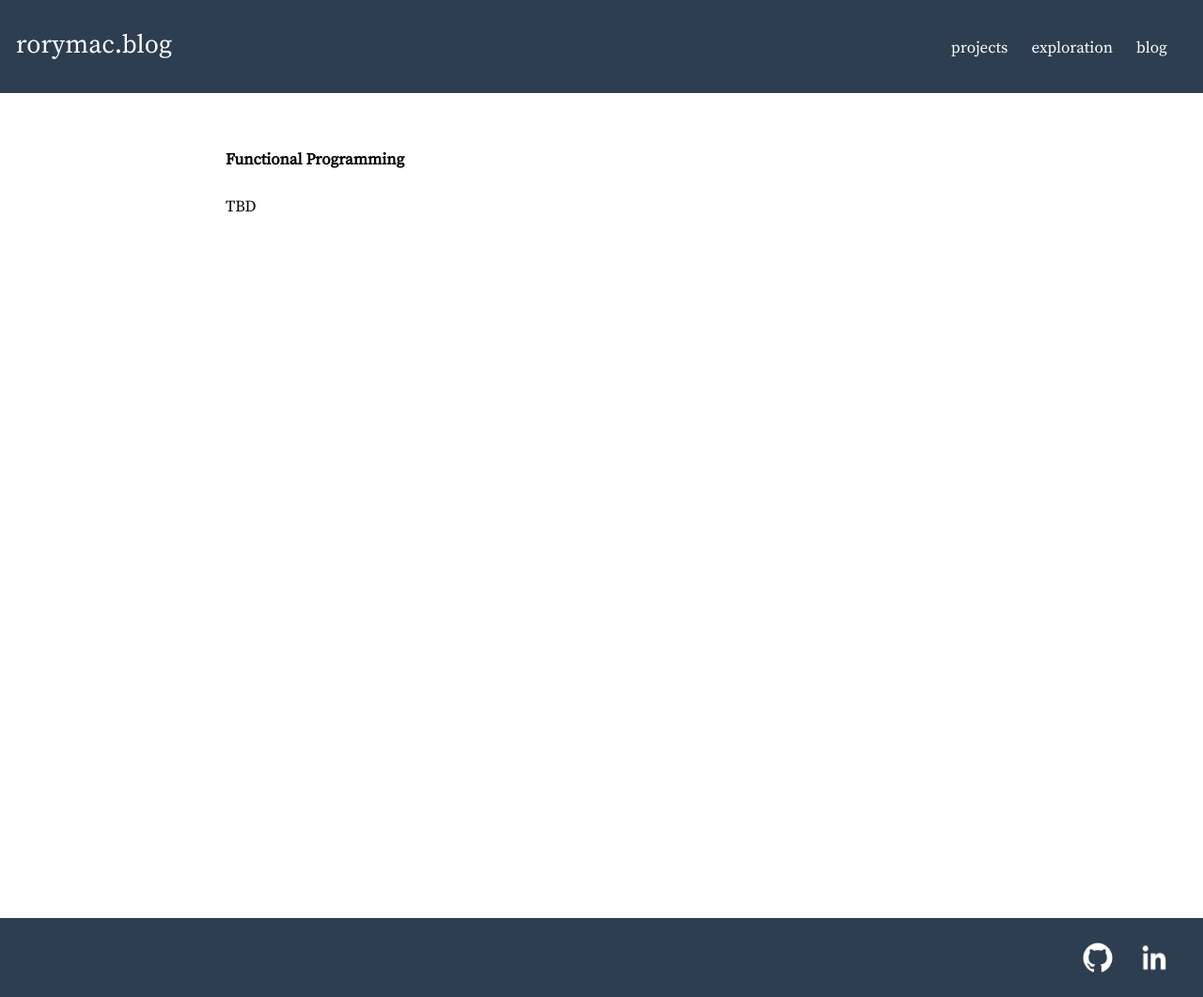
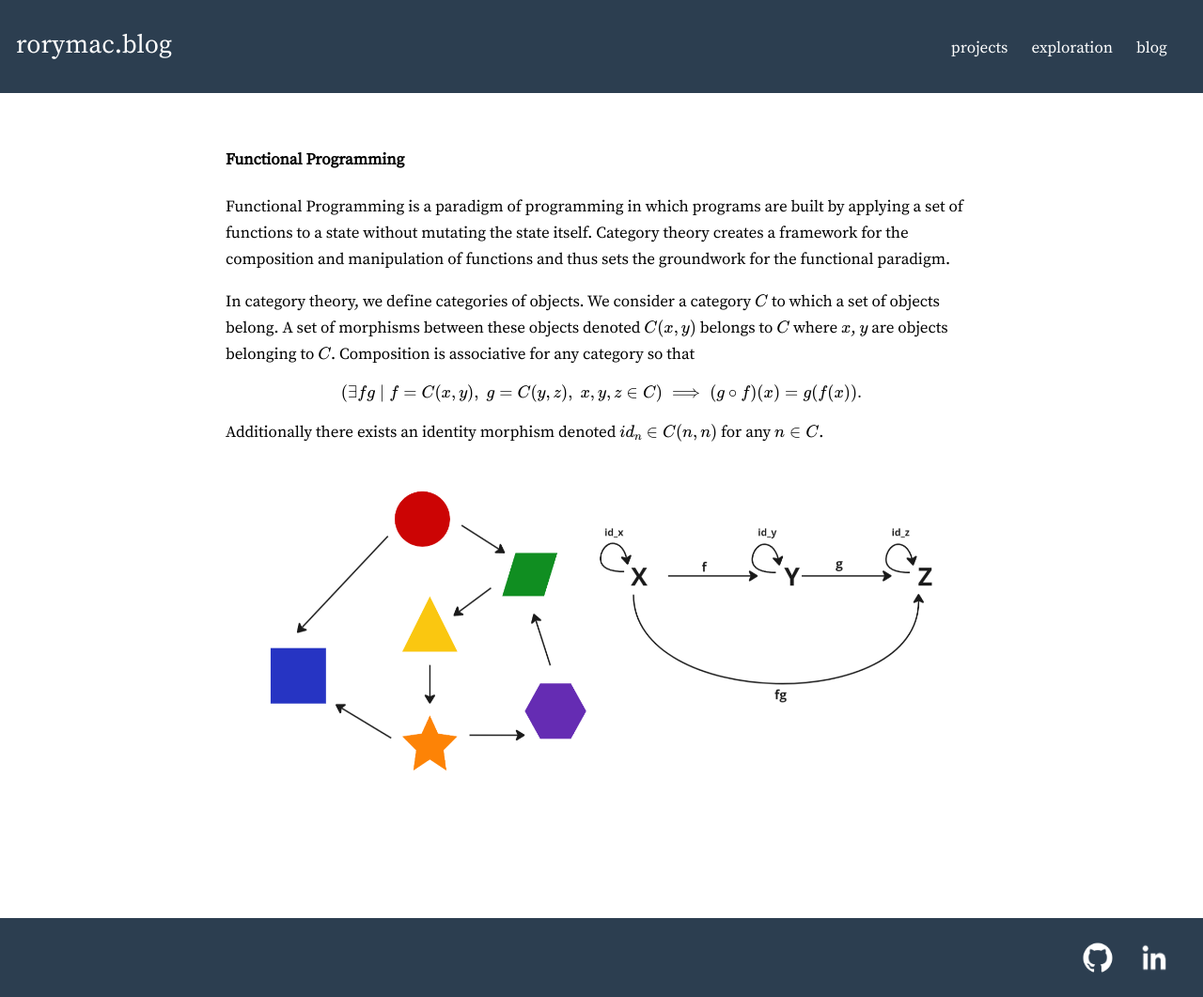
Before and after one commit to Rory-Mac/personal-website, a Jekyll site: the page built from High-Level Programming/Functional.markdown, in a window 1280 px wide. Shown: the whole page at 94% size. Built offline with Jekyll 4.4.1, drawn with Linux system fonts in a browser that asks for light colours.

Commit message:
add introduction to functional programming

```diff
--- a/High-Level Programming/Functional.markdown
+++ b/High-Level Programming/Functional.markdown
@@ -3,4 +3,20 @@ layout: narrow
 title: Functional
 ---
 <h4>Functional Programming</h4>
-<p>TBD</p>
+<p>Functional Programming is a paradigm of programming in which programs are built by applying a set of functions to a state
+without mutating the state itself. Category theory creates a framework for the composition and manipulation of functions and thus
+sets the groundwork for the functional paradigm.</p>
+<p>In category theory, we define categories of objects. We consider a category \(C\) to which a set of objects belong. A set of
+morphisms between these objects denoted \(C(x,y)\) belongs to \(C\) where \(x\), \(y\) are objects belonging to \(C\). Composition is
+associative for any category so that
+\[
+    (\exists f g \; | \; f = C(x,y), \; g = C(y,z), \; x,y,z \in C) \implies (g \circ f)(x) = g(f(x)).
+\]
+Additionally there exists an identity morphism denoted \(id_n \in C(n,n)\) for any \(n \in C\).</p>
+<p><img src="/Assets/images/functional_intro.png" width="100%" height="100%"></p>
+<!--
+    https://www.youtube.com/watch?v=Gz8W1r90olc
+    https://www.math3ma.com/categories/category-theory
+	functional portal
+    functors, applicatives, monads
+-->
--- a/explore.markdown
+++ b/explore.markdown
@@ -84,7 +84,7 @@ title: Explore - RoryMac Blog
         <a class="no-underline" href="/High-Level Programming/Functional.html">
         <div class="portal zoom small">
                 <div class="portal-image">
-                    <img style="background-color: black" src="/Assets/images/TBD.jpg">
+                    <img style="background-color: black" src="/Assets/images/functional_portal.png">
                 </div>
             <div class="portal-title">
                 <p>Functional</p>
```
Also changed, not shown: Assets/images/functional_intro.png (added), Assets/images/functional_portal.png (added).
